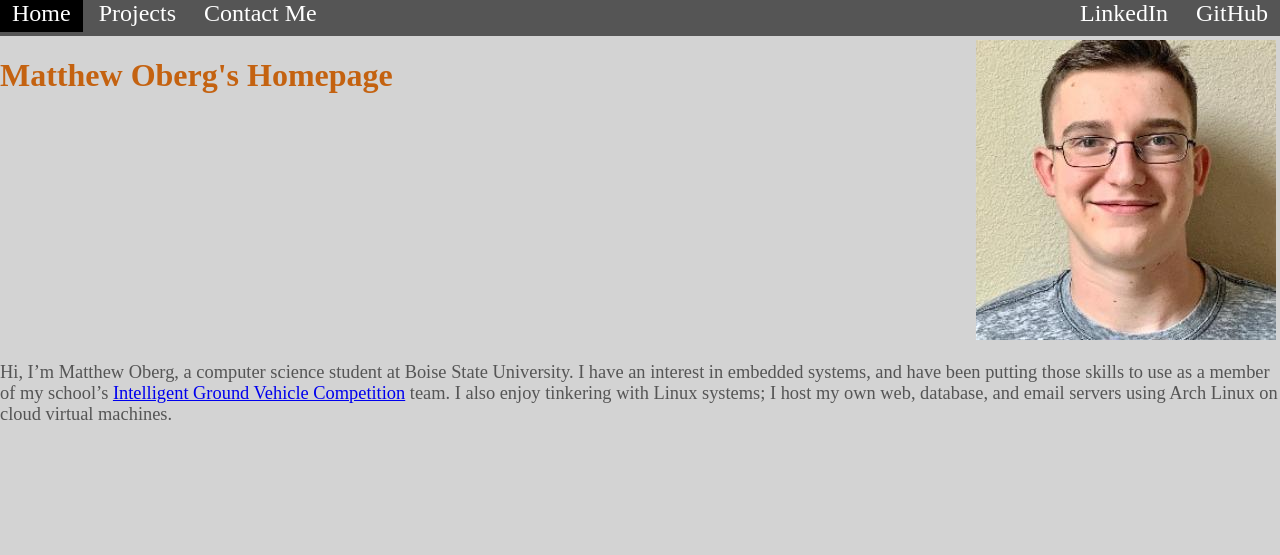
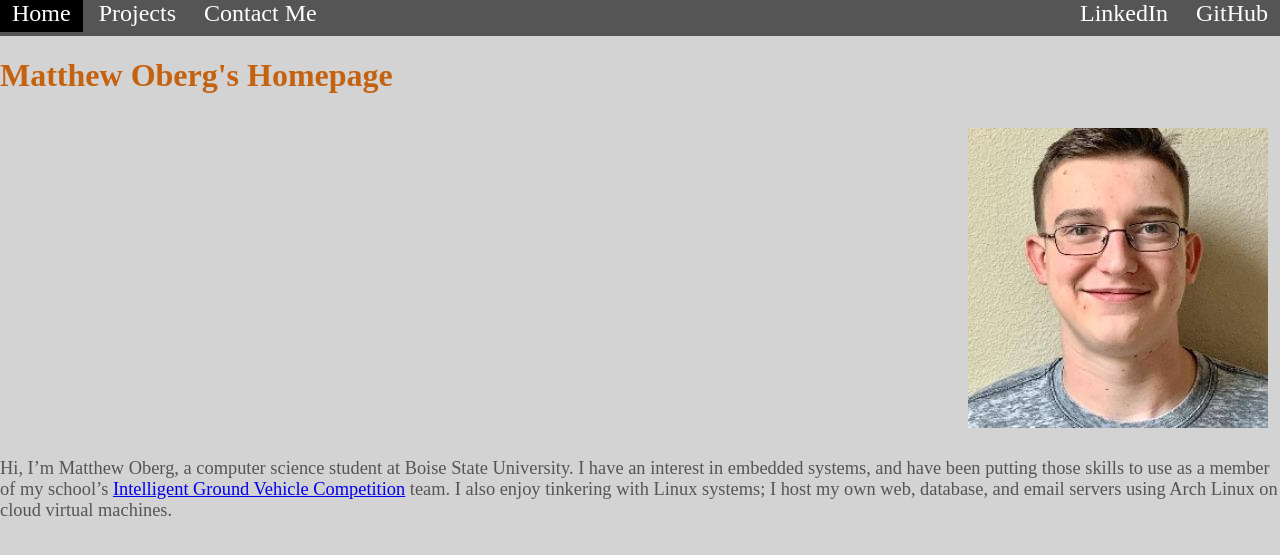
Before and after one commit to matthew-oberg/oberg.us, a PHP site: page / in a window 1280 px wide. Shown: the top 555 px of the page. Run offline with PHP 8.4, Linux system fonts and the light colour scheme.

Commit message:
Tweaking alignment

```diff
--- a/style.css
+++ b/style.css
@@ -35,16 +35,19 @@ body {
 #intro-h {
     float: left;
     font-size: 2em;
+    clear: both;
 }
 
 #intro-p {
     float: left;
     font-size: 1.15em;
+    clear: both;
 }
 
 #intro-image {
     float: right;
-    margin: 0.25em;
+    margin: 0.75em;
+    clear: both;
 }
 
 h1 {
```
